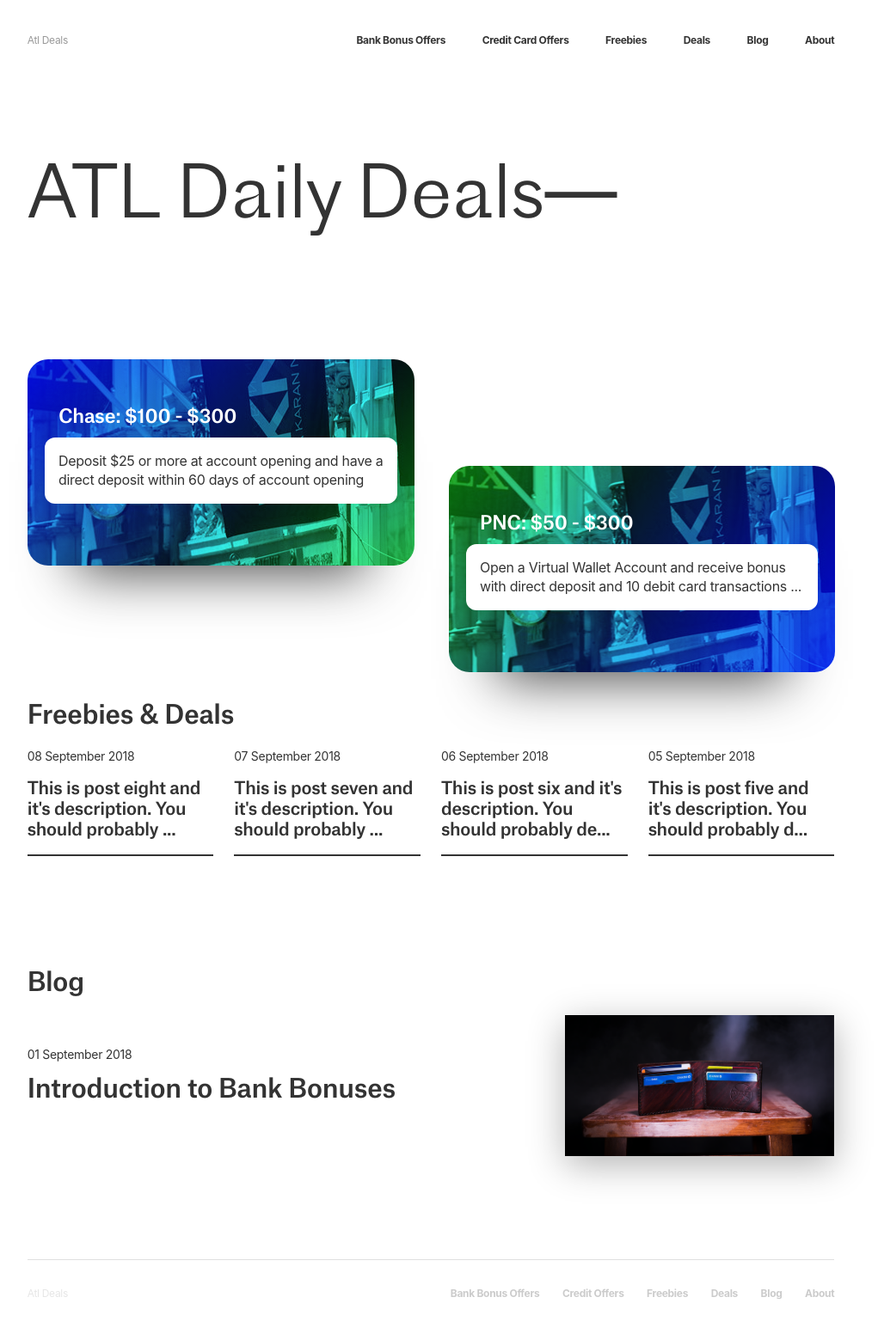
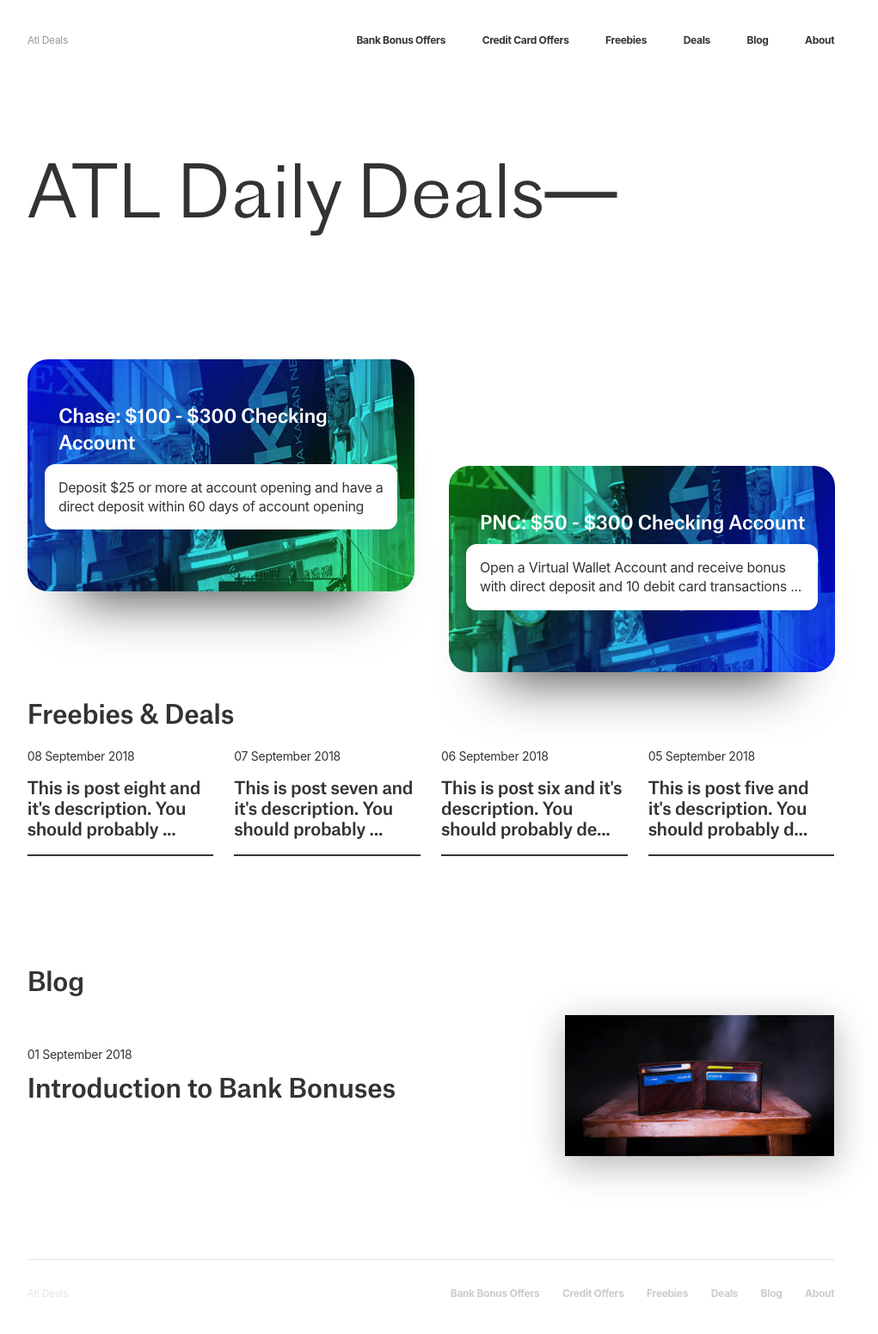
Before and after one commit to ohiosveryown/atldeals, a Jekyll site: the page built from index.html, in a window 1280 px wide. Shown: the whole page at 86% size, without its empty margins (139-1160 px from the left). Built offline with Jekyll 4.4.1, drawn with Linux system fonts in a browser that asks for light colours; nearby versions of some CDN libraries.

Commit message:
Updated Post Two and 1 other file

```diff
--- a/_posts/2018-10-23-post-three.markdown
+++ b/_posts/2018-10-23-post-three.markdown
@@ -1,5 +1,5 @@
 ---
-title: 'PNC: $50 - $300'
+title: 'PNC: $50 - $300 Checking Account'
 date: 2018-10-23 21:09:00 Z
 categories:
 - new
--- a/_posts/2018-10-23-post-two.markdown
+++ b/_posts/2018-10-23-post-two.markdown
@@ -1,5 +1,5 @@
 ---
-title: 'Chase: $100 - $300'
+title: 'Chase: $100 - $300 Checking Account'
 date: 2018-10-23 21:09:00 Z
 categories:
 - new
```
